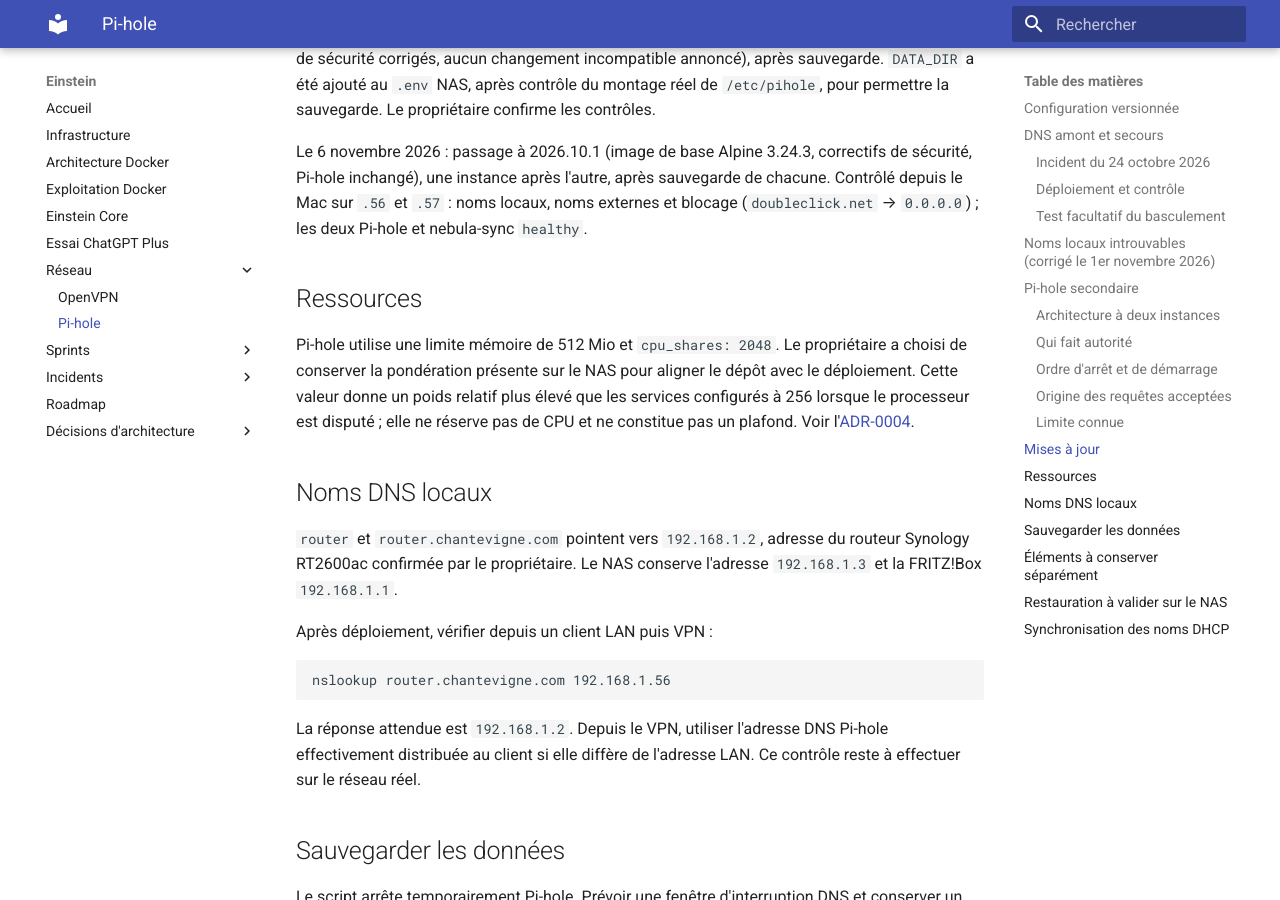
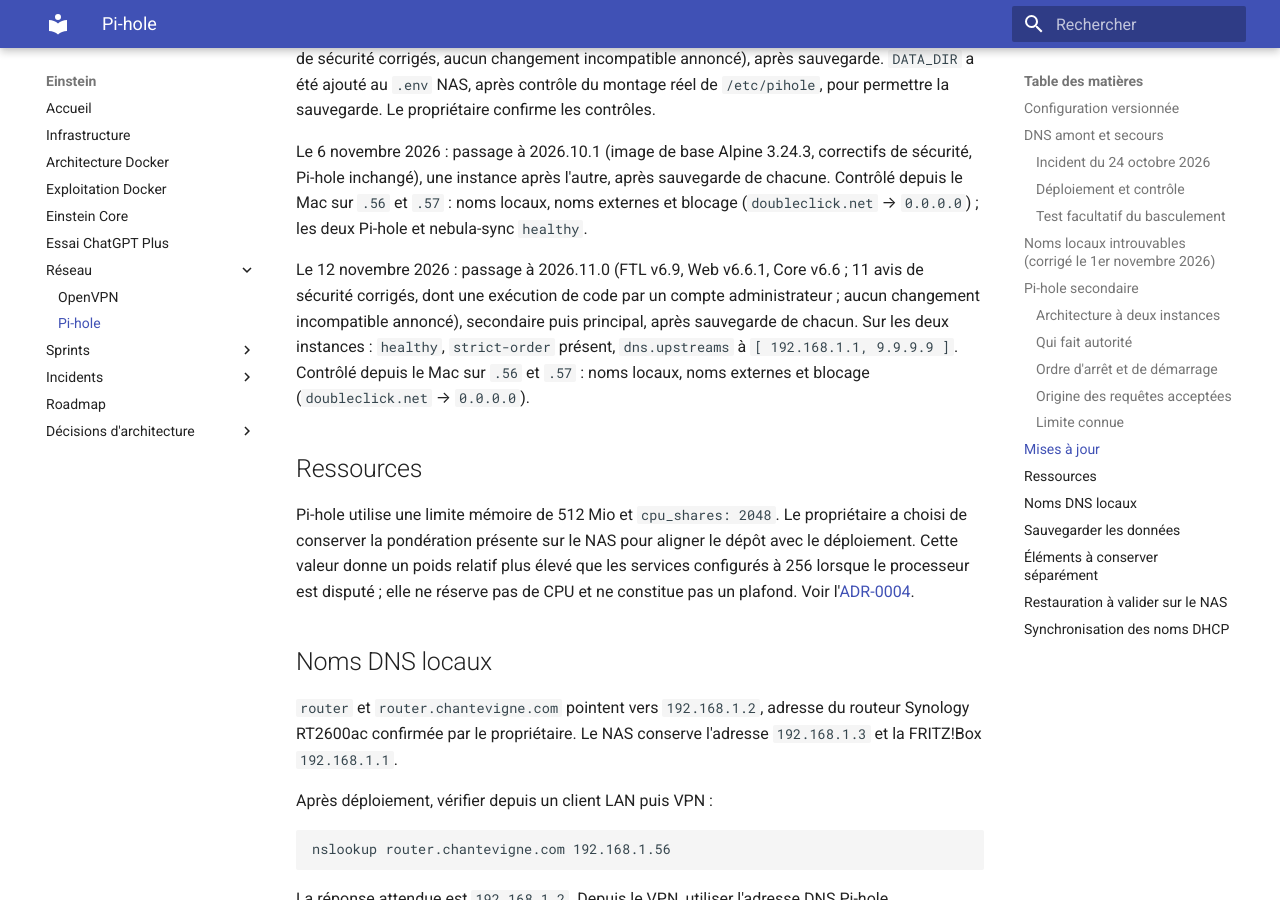
Before and after one commit to asanchez74/Einstein, an MkDocs documentation site: the page built from docs/pihole-operations.md, in a window 1280 px wide and 900 px high, scrolled down 5963 px. Built offline with MkDocs 1.6.1 and Material for MkDocs 9.7.7, drawn with Linux system fonts in a browser that asks for light colours.

Commit message:
docs: Pi-hole 2026.11.0 déployé sur les deux instances
Co-Authored-By: Claude Opus 5.5 <noreply@anthropic.com>

```diff
--- a/docs/pihole-operations.md
+++ b/docs/pihole-operations.md
@@ -269,6 +269,14 @@ sauvegarde de chacune. Contrôlé depuis le Mac sur `.56` et `.57` : noms
 locaux, noms externes et blocage (`doubleclick.net` → `0.0.0.0`) ; les deux
 Pi-hole et nebula-sync `healthy`.
 
+Le 12 novembre 2026 : passage à 2026.11.0 (FTL v6.9, Web v6.6.1, Core v6.6 ;
+11 avis de sécurité corrigés, dont une exécution de code par un compte
+administrateur ; aucun changement incompatible annoncé), secondaire puis
+principal, après sauvegarde de chacun. Sur les deux instances : `healthy`,
+`strict-order` présent, `dns.upstreams` à `[ 192.168.1.1, 9.9.9.9 ]`.
+Contrôlé depuis le Mac sur `.56` et `.57` : noms locaux, noms externes et
+blocage (`doubleclick.net` → `0.0.0.0`).
+
 ## Ressources
 
 Pi-hole utilise une limite mémoire de 512 Mio et `cpu_shares: 2048`.
```
